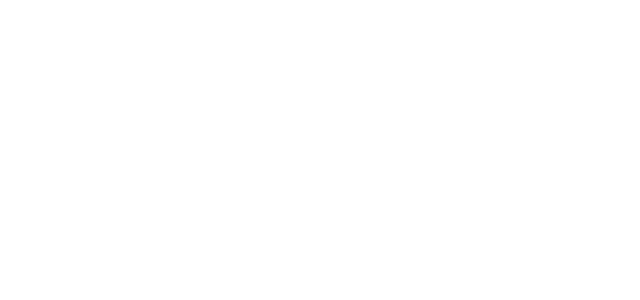
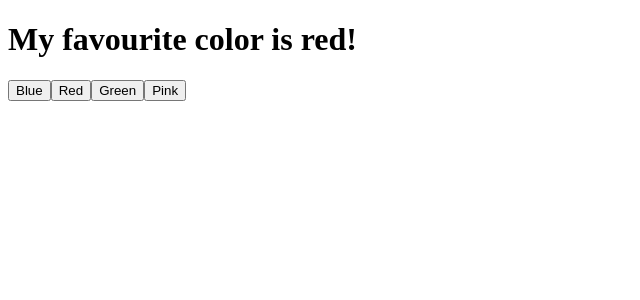
Before and after one commit to Umme-Zaiba/react-hooks, a React (Create React App) app: page / in a window 1280 px wide. Shown: the top 300 px of the page, without its empty margins (0-640 px from the left). Built offline with nearby package versions, Linux system fonts and the light colour scheme.

Commit message:
Add files via upload

```diff
--- a/src/App.js
+++ b/src/App.js
@@ -1,10 +1,10 @@
-// import logo from './logo.svg';
-// import './App.css';
+import Color from './components/Color'
 
 function App() {
+
   return (
-    <div>
-
+    <div className="App">
+      <Color/>
     </div>
   );
 }
--- /dev/null
+++ b/src/components/Color.js
@@ -0,0 +1,25 @@
+import React, {useState}  from 'react'
+
+const Color = () => {
+
+    const [color, setColor] =useState("red");
+  return (
+    <div>
+       <h1>My favourite color is {color}!</h1>
+      <button type = "button" onClick={()=> setColor("blue")}>
+        Blue
+      </button>
+      <button type = "button" onClick={()=> setColor("red")}>
+        Red
+      </button>
+      <button type = "button" onClick={()=> setColor("green")}>
+        Green
+      </button>
+      <button type = "button" onClick={()=> setColor("pink")}>
+        Pink
+      </button>
+    </div>
+  )
+}
+
+export default Color
```
